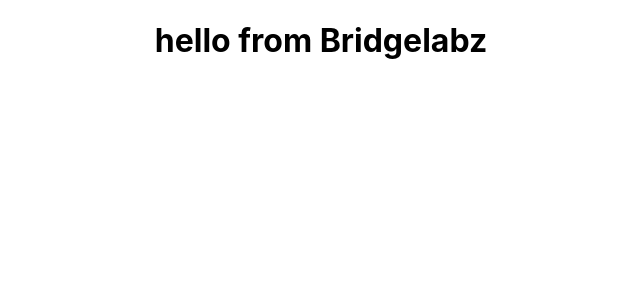
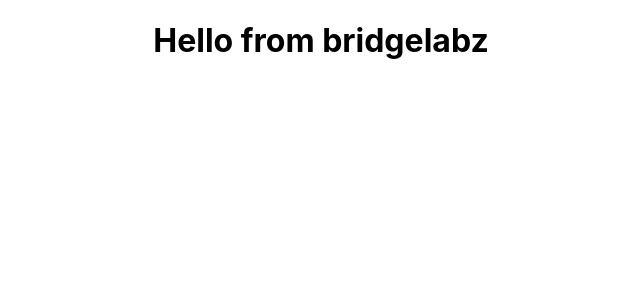
Before and after one commit to shruthishruu05/React, a React (Create React App) app: page / in a window 1280 px wide. Shown: the top 300 px of the page, without its empty margins (319-959 px from the left). Built offline with nearby package versions, Linux system fonts and the light colour scheme.

Commit message:
ADDED : Ability display hello from bridgelabz using data binding

```diff
--- a/src/App.js
+++ b/src/App.js
@@ -2,10 +2,16 @@ import React from 'react';
 import './App.css';
 
 class App extends React.Component {
+  constructor() {
+    super()
+    this.state = {
+      title :'Hello from bridgelabz'
+    }
+  }
   render() {
     return (
         <div>
-          <h1>hello from Bridgelabz</h1>
+          <h1>{this.state.title}</h1>
         </div>
     );
   }
```
